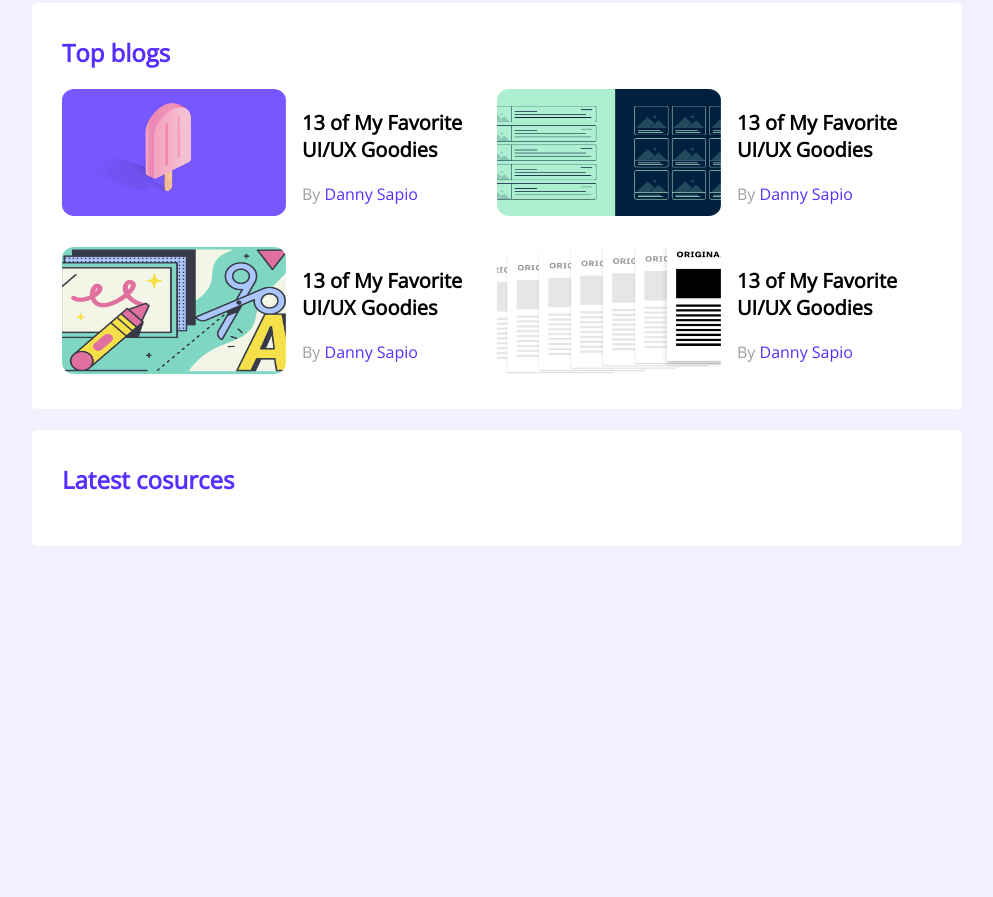
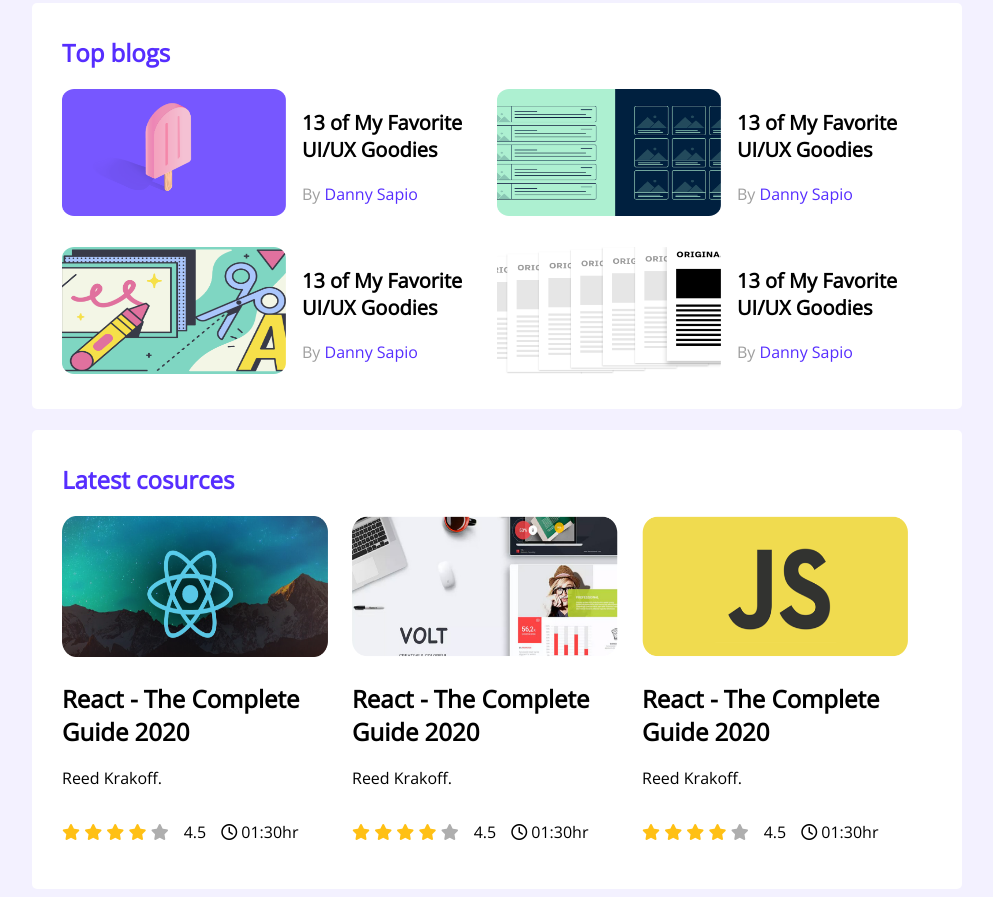
Before and after one commit to hanif7077/leader-board-css4, a plain HTML site: page index.html in a window 1280 px wide. Shown: the part 378-1275 px from the top of the page, without its empty margins (143-1136 px from the left). Before the commit the page ends 932 px from the top, so only its background shows below. Drawn offline with nearby package versions, Linux system fonts and the light colour scheme.

Commit message:
finished

```diff
--- a/index.html
+++ b/index.html
@@ -5,6 +5,7 @@
     <meta name="viewport" content="width=device-width, initial-scale=1.0">
     <title>Leader Board</title>
     <link rel="stylesheet" href="styles/style.css">
+    <script src="https://kit.fontawesome.com/0d9f706700.js" crossorigin="anonymous"></script>
 </head>
 <body>
     <header></header>
@@ -102,6 +103,89 @@
             <h2 class="section-title">
                 Latest cosurces
             </h2>
+            <div class="courses">
+                <div class="course">
+                    <div class="course-banner">
+                        <img src="images/courses/course-1.png" alt="">
+                    </div>
+                    <div class="course-detile">
+                        <h2 class="course-title">
+                            React - The Complete <b>Guide 2020</b>
+                        </h2>
+                        <p class="course-author">Reed Krakoff.</p>
+                        <div class="course-info">
+                            <div>
+                                <i class="fa-solid fa-star filled"></i>
+                                <i class="fa-solid fa-star filled"></i>
+                                <i class="fa-solid fa-star filled"></i>
+                                <i class="fa-solid fa-star filled"></i>
+                                <i class="fa-solid fa-star empty"></i>
+                            </div>
+                            <p>4.5</p>
+                            <div class="course-duration">
+                                <i class="fa-regular fa-clock"></i>
+                                01:30hr
+                            </div>
+                        </div>
+
+
+                    </div>
+                </div>
+                <div class="course">
+                    <div class="course-banner">
+                        <img src="images/courses/course-2.png" alt="">
+                    </div>
+                    <div class="course-detile">
+                        <h2 class="course-title">
+                            React - The Complete <b>Guide 2020</b>
+                        </h2>
+                        <p class="course-author">Reed Krakoff.</p>
+                        <div class="course-info">
+                            <div>
+                                <i class="fa-solid fa-star filled"></i>
+                                <i class="fa-solid fa-star filled"></i>
+                                <i class="fa-solid fa-star filled"></i>
+                                <i class="fa-solid fa-star filled"></i>
+                                <i class="fa-solid fa-star empty"></i>
+                            </div>
+                            <p>4.5</p>
+                            <div class="course-duration">
+                                <i class="fa-regular fa-clock"></i>
+                                01:30hr
+                            </div>
+                        </div>
+
+
+                    </div>
+                </div>
+                <div class="course">
+                    <div class="course-banner">
+                        <img src="images/courses/course-3.png" alt="">
+                    </div>
+                    <div class="course-detile">
+                        <h2 class="course-title">
+                            React - The Complete <b>Guide 2020</b>
+                        </h2>
+                        <p class="course-author">Reed Krakoff.</p>
+                        <div class="course-info">
+                            <div>
+                                <i class="fa-solid fa-star filled"></i>
+                                <i class="fa-solid fa-star filled"></i>
+                                <i class="fa-solid fa-star filled"></i>
+                                <i class="fa-solid fa-star filled"></i>
+                                <i class="fa-solid fa-star empty"></i>
+                            </div>
+                            <p>4.5</p>
+                            <div class="course-duration">
+                                <i class="fa-regular fa-clock"></i>
+                                01:30hr
+                            </div>
+                        </div>
+
+
+                    </div>
+                </div>
+            </div>
         </section>
     </main>
 </body>
--- a/styles/style.css
+++ b/styles/style.css
@@ -76,3 +76,58 @@ main{
     font-size: 16px;
     color: #562EFF;
 }
+
+/* courses style */
+
+.courses{
+    display: flex;
+    justify-content: center;
+}
+
+.course .course-banner img {
+    width: 266px;
+    height: 141px;
+}
+.course-info{
+    display: flex;
+    align-items: center;
+    gap:15px ;
+}
+
+.fa-solid.fa-star.filled{
+    color: #FFC014;
+}
+.fa-solid.fa-star.empty{
+    color: #AEAEAE;
+}
+
+
+/* responsive code */
+
+@media only screen and (max-width:688px)  {
+    .container{
+        width: 100%;
+    }
+   .players, .blogs{
+    grid-template-columns: repeat(1, 1fr);
+    align-items: center;
+   }
+   .player, .blog, .courses{
+    flex-direction: column;
+   }
+}
+
+@media only screen and (max-width:688px) and (max-width:992px) {
+    .players{
+        grid-template-columns: repeat(2, 1fr);
+        align-items: center;
+       }
+
+       .container{
+        width: 100%;
+    }
+    .courses{
+        flex-direction: column;
+        align-items: center;
+       }
+}
```
